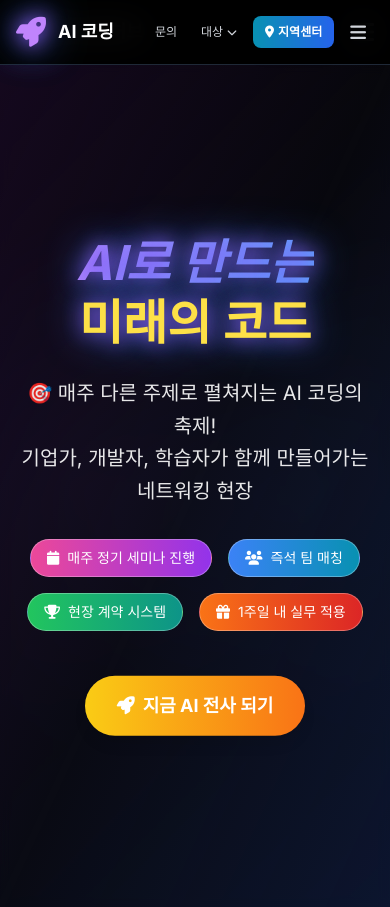
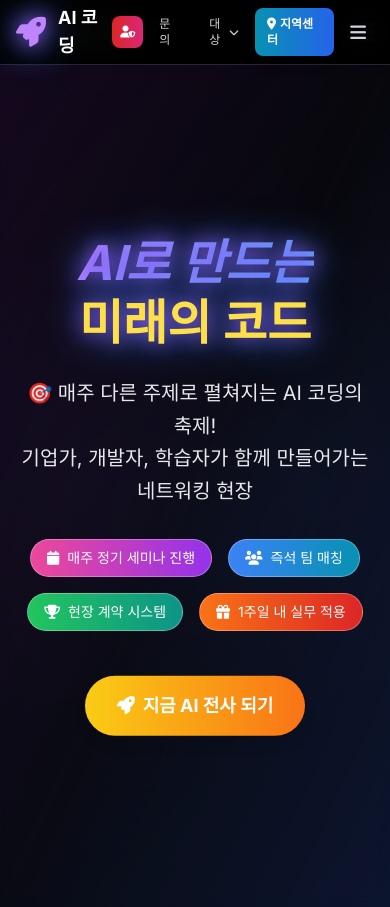
Before and after one commit to onlyonemaster/onlyopen, a PHP site: page /festival.php in a window 390 px wide. Shown: the top 907 px of the page. Run offline with PHP 8.4, Linux system fonts and the light colour scheme; the visitor is signed in with stand-in values (Sample User, id 1); some libraries are stand-ins or nearby versions.

Commit message:
feat: 페스티벌 페이지 관리자 기능 및 새 창 열기 적용
주요 변경사항:
1. 페스티벌 링크 새 창으로 열기 (header.php)
   - 데스크톱 메뉴: target='_blank' 추가
   - 모바일 메뉴: target='_blank' 추가
   - rel='noopener noreferrer' 보안 속성 추가

2. 페스티벌 페이지 관리자 버튼 추가 (festival.php)
   - 관리자 세션 체크 로직 추가
   - 데스크톱: '페스티벌 관리' 버튼 (빨간색 그라데이션)
   - 모바일: 아이콘 버튼 (방패 아이콘)
   - /?page=admin&tab=festival로 연결
   - member_id == 1인 사용자만 표시

3. 통합 관리 권한 구현
   - 메인 사이트 관리자 = 페스티벌 관리자
   - 한 번의 로그인으로 모든 관리 기능 접근 가능

```diff
--- a/aicodinghub/templates/components/header.php
+++ b/aicodinghub/templates/components/header.php
@@ -115,7 +115,7 @@ $is_admin = ($user_member_id == 1); // member_id가 1인 경우 관리자
                     <a href="/?page=platform" class="text-gray-300 hover:text-purple-400 px-3 py-2 rounded-md text-sm font-medium transition-all hover:bg-gray-800">
                         허브플랫폼
                     </a>
-                    <a href="/?page=festival" class="text-gray-300 hover:text-purple-400 px-3 py-2 rounded-md text-sm font-medium transition-all hover:bg-gray-800">
+                    <a href="/?page=festival" target="_blank" rel="noopener noreferrer" class="text-gray-300 hover:text-purple-400 px-3 py-2 rounded-md text-sm font-medium transition-all hover:bg-gray-800">
                         페스티벌
                     </a>
                     <a href="/?page=board" class="text-gray-300 hover:text-purple-400 px-3 py-2 rounded-md text-sm font-medium transition-all hover:bg-gray-800">
@@ -186,7 +186,7 @@ $is_admin = ($user_member_id == 1); // member_id가 1인 경우 관리자
                 <a href="/?page=platform" class="text-gray-300 hover:text-purple-400 hover:bg-gray-800 block px-3 py-2 rounded-md text-base font-medium">
                     허브플랫폼
                 </a>
-                <a href="/?page=festival" class="text-gray-300 hover:text-purple-400 hover:bg-gray-800 block px-3 py-2 rounded-md text-base font-medium">
+                <a href="/?page=festival" target="_blank" rel="noopener noreferrer" class="text-gray-300 hover:text-purple-400 hover:bg-gray-800 block px-3 py-2 rounded-md text-base font-medium">
                     페스티벌
                 </a>
                 <a href="/?page=board" class="text-gray-300 hover:text-purple-400 hover:bg-gray-800 block px-3 py-2 rounded-md text-base font-medium">
--- a/aicodinghub/templates/pages/festival.php
+++ b/aicodinghub/templates/pages/festival.php
@@ -1,5 +1,13 @@
 <?php
 $page_title = "AI 코딩 페스티벌 - 한국AI코딩허브협회";
+
+// 세션 확인 (header.php에서도 확인하지만 여기서도 확인)
+if (session_status() === PHP_SESSION_NONE) {
+    session_start();
+}
+
+// 관리자 확인 (member_id == 1인 경우 관리자)
+$is_admin_festival = isset($_SESSION['user_id']) && $_SESSION['user_id'] == 1;
 
 // Extract styles from the festival page
 $festivalStyles = <<<'STYLES'
@@ -190,6 +198,13 @@ echo $festivalStyles;
                         <a href="#contact" class="text-gray-300 hover:text-purple-400 px-3 py-2 rounded-md text-sm font-medium transition-all hover:bg-gray-800">문의</a>
                     </div>
 
+                    <?php if ($is_admin_festival): ?>
+                    <!-- 페스티벌 관리자 버튼 (관리자만 표시) -->
+                    <a href="/?page=admin&tab=festival" class="bg-gradient-to-r from-red-600 to-pink-600 hover:from-red-500 hover:to-pink-500 text-white px-5 py-2.5 rounded-lg text-sm font-bold transition-all transform hover:scale-105 shadow-lg">
+                        <i class="fas fa-user-shield mr-2"></i>페스티벌 관리
+                    </a>
+                    <?php endif; ?>
+
                     <!-- 데스크톱 지역센터 개설 버튼 (강조) -->
                     <a href="regional-center.html" class="bg-gradient-to-r from-cyan-600 to-blue-600 hover:from-cyan-500 hover:to-blue-500 text-white px-5 py-2.5 rounded-lg text-sm font-bold transition-all transform hover:scale-105 shadow-lg">
                         <i class="fas fa-map-marker-alt mr-2"></i>지역센터 개설
@@ -198,6 +213,13 @@ echo $festivalStyles;
 
                 <!-- 모바일 메뉴 (md:hidden) - 조은님 요청: [문의] [대상▼] [지역센터개설] [☰] 순서 -->
                 <div class="md:hidden flex items-center space-x-2">
+                    <?php if ($is_admin_festival): ?>
+                    <!-- 페스티벌 관리자 버튼 (모바일, 관리자만 표시) -->
+                    <a href="/?page=admin&tab=festival" class="bg-gradient-to-r from-red-600 to-pink-600 hover:from-red-500 hover:to-pink-500 text-white px-2 py-2 rounded-lg text-xs font-bold transition-all transform hover:scale-105 shadow-lg">
+                        <i class="fas fa-user-shield"></i>
+                    </a>
+                    <?php endif; ?>
+
                     <!-- 1. 문의 버튼 -->
                     <a href="#contact" class="text-gray-300 hover:text-purple-400 px-2 py-2 rounded-md text-xs font-medium transition-all hover:bg-gray-800">
                         문의
```
